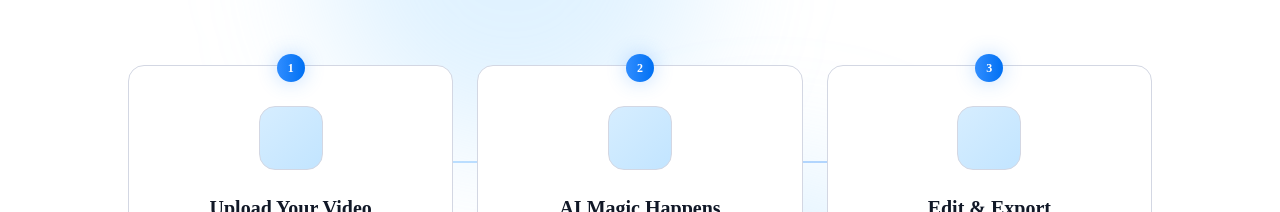
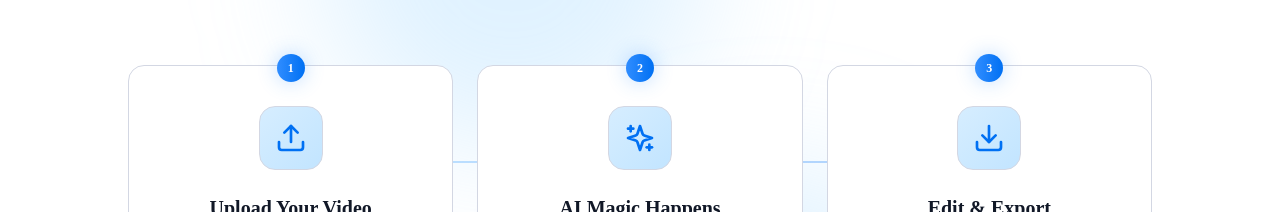
Before and after one commit to AwalCodes/SubitAI, a Next.js app in the folder frontend/: page / in a window 1280 px wide. Shown: the part 1500-1712 px from the top of the page. Built offline with nearby package versions, Linux system fonts and the light colour scheme; no server answers.

Commit message:
Fix How It Works icons: use stroke color instead of gradient text to make icons visible

```diff
--- a/frontend/components/landing/HowItWorks.tsx
+++ b/frontend/components/landing/HowItWorks.tsx
@@ -85,7 +85,7 @@ export default function HowItWorks() {
 
                   {/* Icon */}
                   <div className={`inline-flex items-center justify-center w-16 h-16 rounded-2xl bg-gradient-to-br ${step.gradient} border border-neutral-200 mb-6 mt-2 group-hover:scale-110 transition-transform duration-300`}>
-                    <step.icon className={`w-8 h-8 bg-gradient-to-r ${step.color} bg-clip-text text-transparent`} />
+                    <step.icon className="w-8 h-8 text-subit-600" />
                   </div>
 
                   {/* Content */}
```
